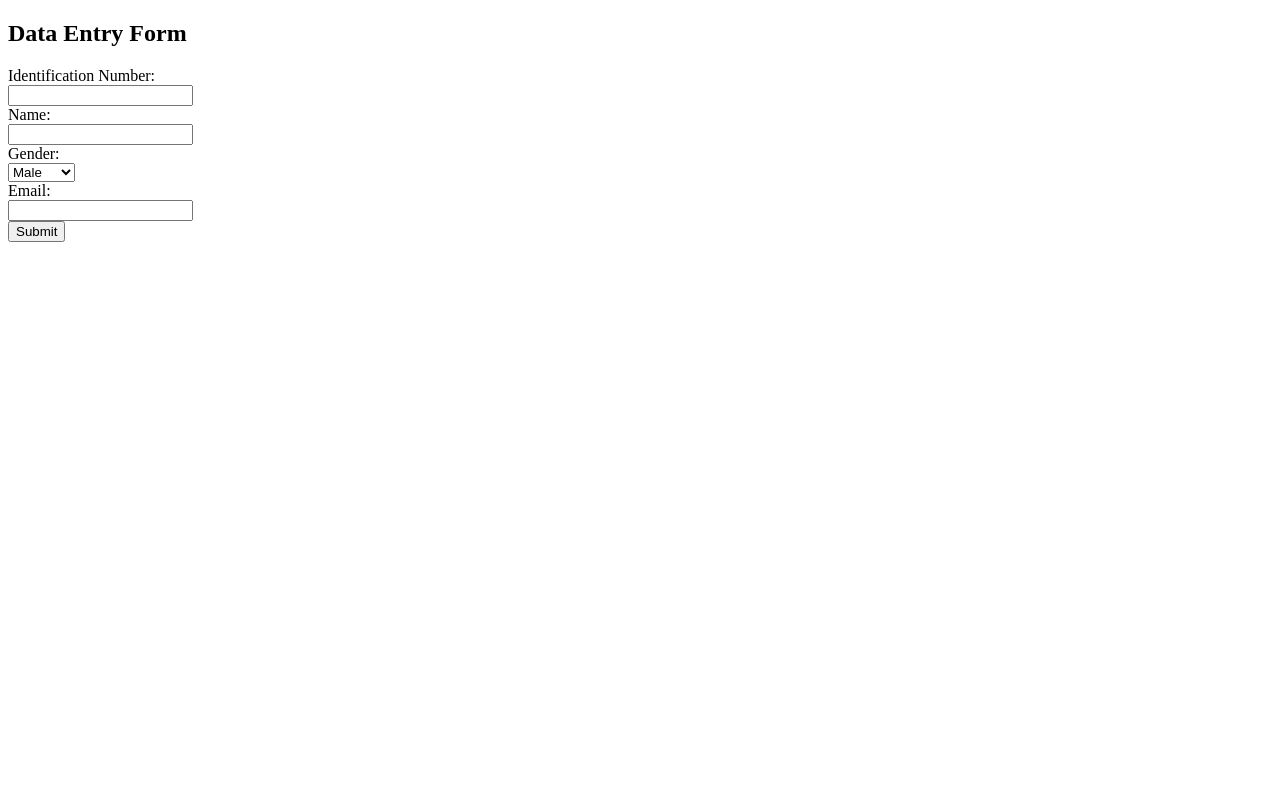
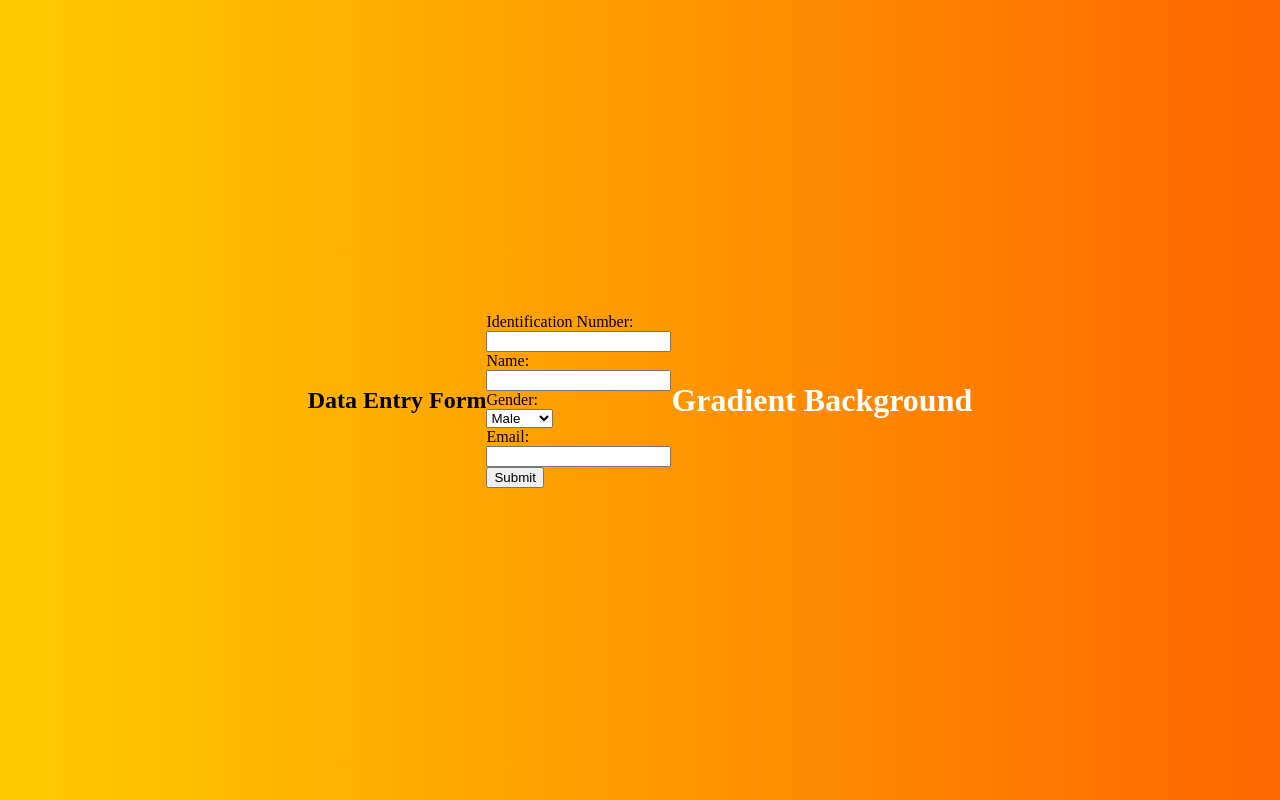
Before and after one commit to lpc93/0429, a Flask app: page / in a window 1280 px wide. Run offline with Flask 3, Linux system fonts and the light colour scheme.

Commit message:
Update input_data.html

```diff
--- a/templates/input_data.html
+++ b/templates/input_data.html
@@ -21,3 +21,29 @@
     </form>
 </body>
 </html>
+<!DOCTYPE html>
+<html>
+<head>
+    <title>Gradient Background</title>
+    <style>
+        body {
+            /* 添加渐变背景色 */
+            background: linear-gradient(to right, #ffcc00, #ff6600);
+            /* 让渐变背景色填充整个页面 */
+            height: 100vh;
+            margin: 0;
+            /* 添加其他样式以使内容居中 */
+            display: flex;
+            justify-content: center;
+            align-items: center;
+        }
+        /* 样式化页面中的文本 */
+        h1 {
+            color: white;
+        }
+    </style>
+</head>
+<body>
+    <h1>Gradient Background</h1>
+</body>
+</html>
```
